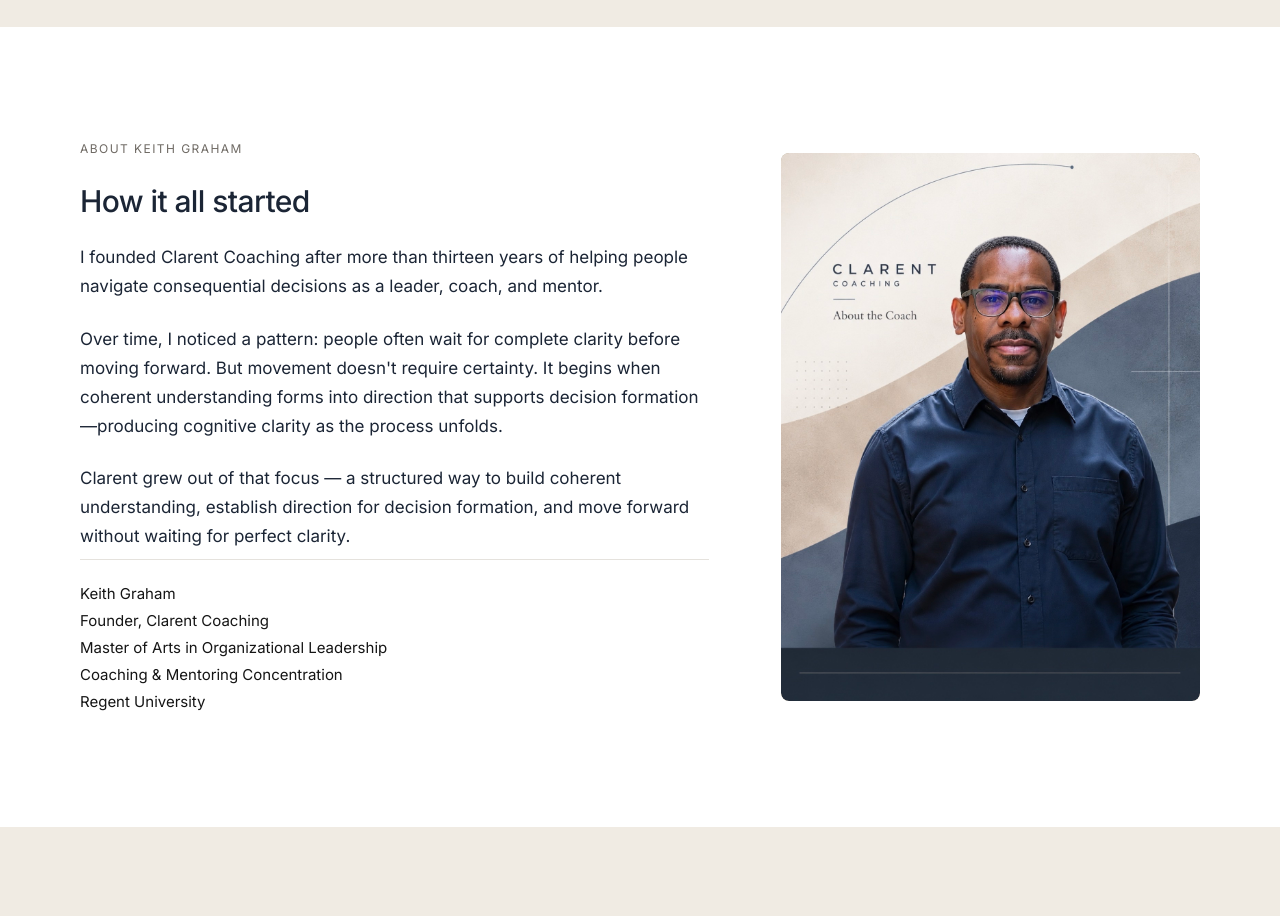
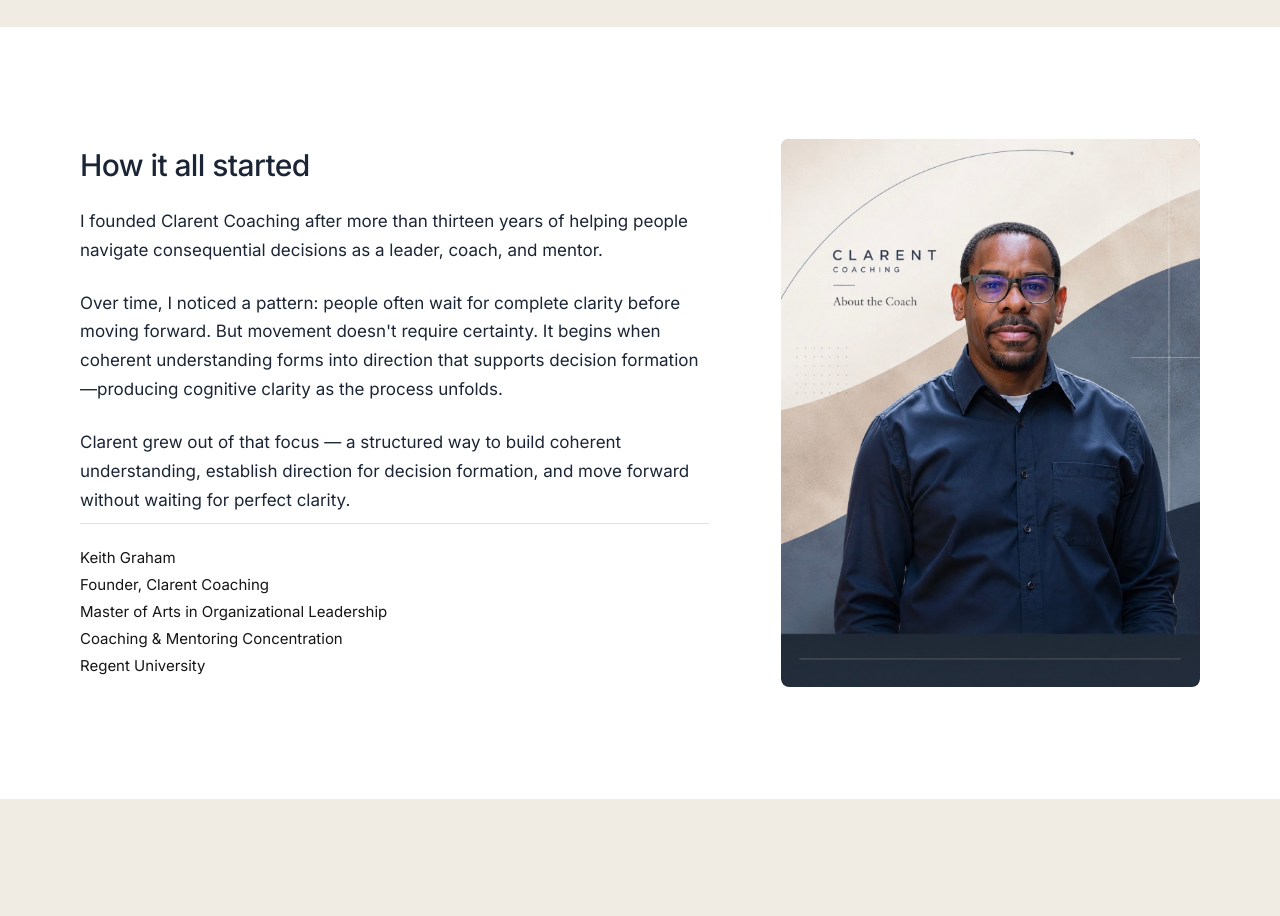
Before and after one commit to dcinferno/clarent-coaching, a Next.js app: page / in a window 1280 px wide. Shown: the part 4440-5356 px from the top of the page. Built offline with nearby package versions, Linux system fonts and the light colour scheme; a web font is replaced by a local one.

Commit message:
Remove verbiage

```diff
--- a/src/app/page.jsx
+++ b/src/app/page.jsx
@@ -186,7 +186,6 @@ export default function HomePage() {
         <div className={styles.containerWide}>
           <div className={styles.founderGrid}>
             <div className="stack">
-              <p className={styles.eyebrow}>About Keith Graham</p>
               <h2>How it all started</h2>
               <p>
                 I founded Clarent Coaching after more than thirteen years of helping people navigate
```
